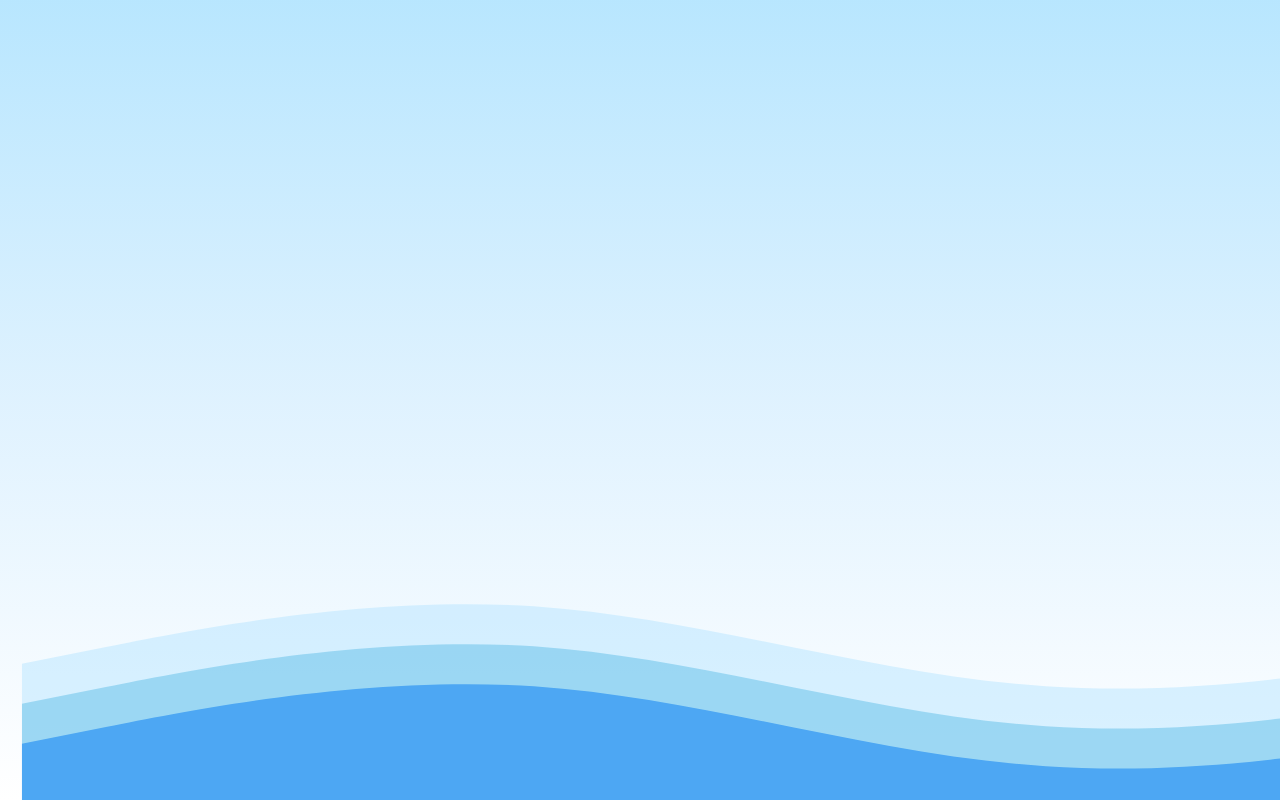
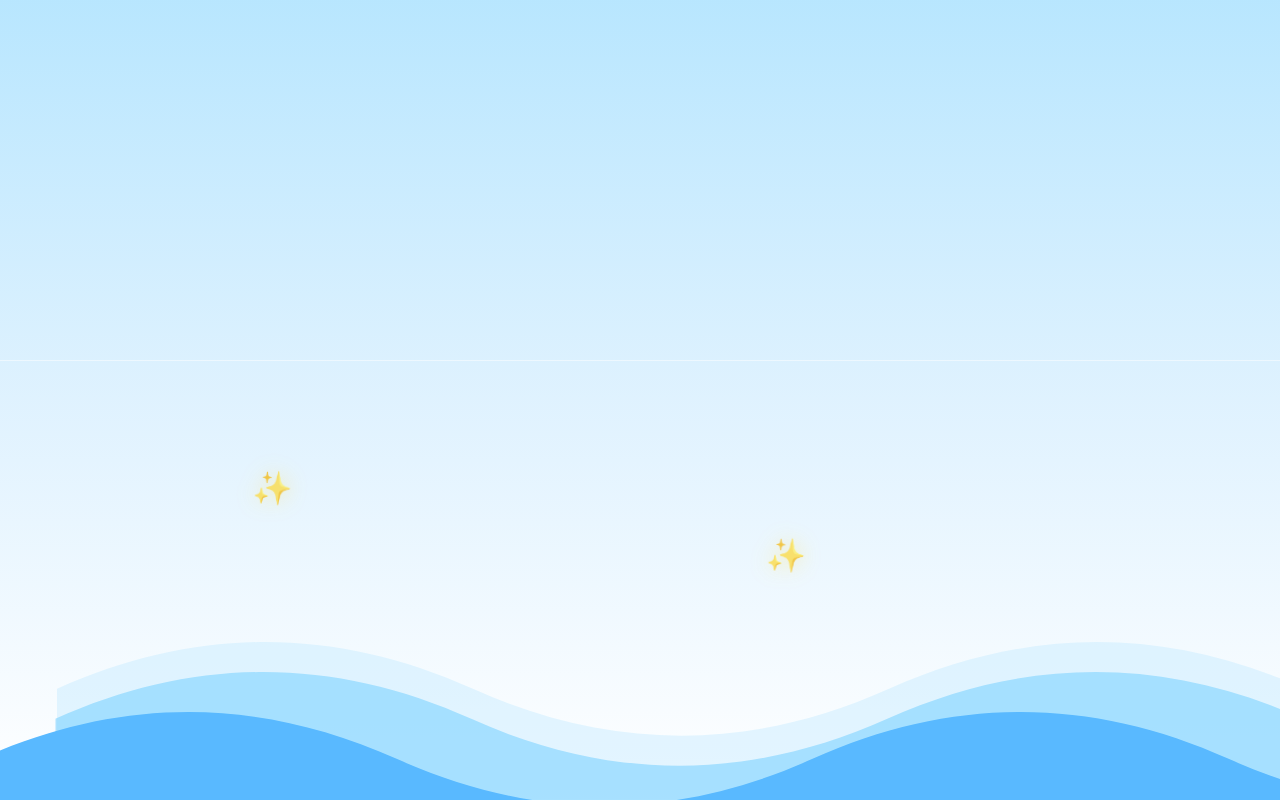
Before and after one commit to thepurplestudios/coded-dreamscapes, a Next.js app: page / in a window 1280 px wide. Built offline with nearby package versions, Linux system fonts and the light colour scheme.

Commit message:
feat: add layered ocean depth and atmosphere

```diff
--- /dev/null
+++ b/src/components/objects/Horizon.tsx
@@ -0,0 +1,14 @@
+export default function Horizon() {
+  return (
+    <div
+      className="
+        absolute
+        left-0
+        top-[45%]
+        h-px
+        w-full
+        bg-white/50
+      "
+    />
+  );
+}
--- /dev/null
+++ b/src/components/objects/OceanSparkle.tsx
@@ -0,0 +1,27 @@
+"use client";
+
+import { motion } from "motion/react";
+
+export default function OceanSparkle() {
+  return (
+    <motion.div
+      animate={{
+        scale: [0.8, 1.1, 0.8],
+        rotate: [0, 10, 0],
+        opacity: [0.6, 1, 0.6],
+      }}
+      transition={{
+        duration: 2.5,
+        repeat: Infinity,
+        ease: "easeInOut",
+      }}
+      className="
+  text-4xl
+  text-[#FFE066]
+  drop-shadow-[0_0_12px_rgba(255,224,102,0.8)]
+"
+    >
+      ✨
+    </motion.div>
+  );
+}
--- a/src/components/objects/Wave.tsx
+++ b/src/components/objects/Wave.tsx
@@ -5,18 +5,19 @@ import { motion } from "motion/react";
 type WaveProps = {
   color: string;
   opacity?: number;
+  duration?: number;
 };
 
-export default function Wave({ color, opacity = 1 }: WaveProps) {
+export default function Wave({ color, opacity = 1, duration = 12 }: WaveProps) {
   return (
     <motion.svg
       viewBox="0 0 1440 320"
-      className="absolute bottom-0 w-[120%]"
+      className="absolute bottom-0 w-[130%]"
       animate={{
-        x: [-40, 40, -40],
+        x: [-60, 60, -60],
       }}
       transition={{
-        duration: 12,
+        duration,
         repeat: Infinity,
         ease: "easeInOut",
       }}
@@ -25,16 +26,15 @@ export default function Wave({ color, opacity = 1 }: WaveProps) {
       <path
         fill={color}
         d="
-          M0,192
-          L80,176
-          C160,160,320,128,480,138
-          C640,149,800,203,960,213
-          C1120,224,1280,192,1360,176
-          L1440,160
-          L1440,320
-          L0,320
-          Z
-        "
+        M0,224
+        C120,170 240,170 360,224
+        C480,278 600,278 720,224
+        C840,170 960,170 1080,224
+        C1200,278 1320,278 1440,224
+        L1440,320
+        L0,320
+        Z
+      "
       />
     </motion.svg>
   );
--- a/src/components/scenes/OceanScene.tsx
+++ b/src/components/scenes/OceanScene.tsx
@@ -1,6 +1,9 @@
 "use client";
 
 import Wave from "@/components/objects/Wave";
+import Horizon from "@/components/objects/Horizon";
+import OceanSparkle from "@/components/objects/OceanSparkle";
+import Float from "@/components/motion/Float";
 
 export default function OceanScene() {
   return (
@@ -15,14 +18,28 @@ export default function OceanScene() {
         to-white
       "
     >
-      <Wave color="#A8E0FF" opacity={0.4} />
+      <Horizon />
 
-      <div className="bottom-[-40px] absolute w-full">
-        <Wave color="#74C7EC" opacity={0.6} />
+      <div className="absolute left-[20%] top-[60%]">
+        <Float>
+          <OceanSparkle />
+        </Float>
       </div>
 
-      <div className="bottom-[-80px] absolute w-full">
-        <Wave color="#4DA7F3" opacity={1} />
+      <div className="absolute left-[60%] top-[68%]">
+        <Float delay={1}>
+          <OceanSparkle />
+        </Float>
+      </div>
+
+      <Wave color="#BFE9FF" opacity={0.4} duration={18} />
+
+      <div className="absolute bottom-[-30px] w-full">
+        <Wave color="#8DD8FF" opacity={0.7} duration={14} />
+      </div>
+
+      <div className="absolute bottom-[-70px] w-full">
+        <Wave color="#59B9FF" duration={10} />
       </div>
     </section>
   );
```
Also changed, not shown: src/components/objects/Bubble.tsx (added), src/components/objects/Foam.tsx (added), src/components/objects/Seashell.tsx (added), src/components/objects/Starfish.tsx (added).
